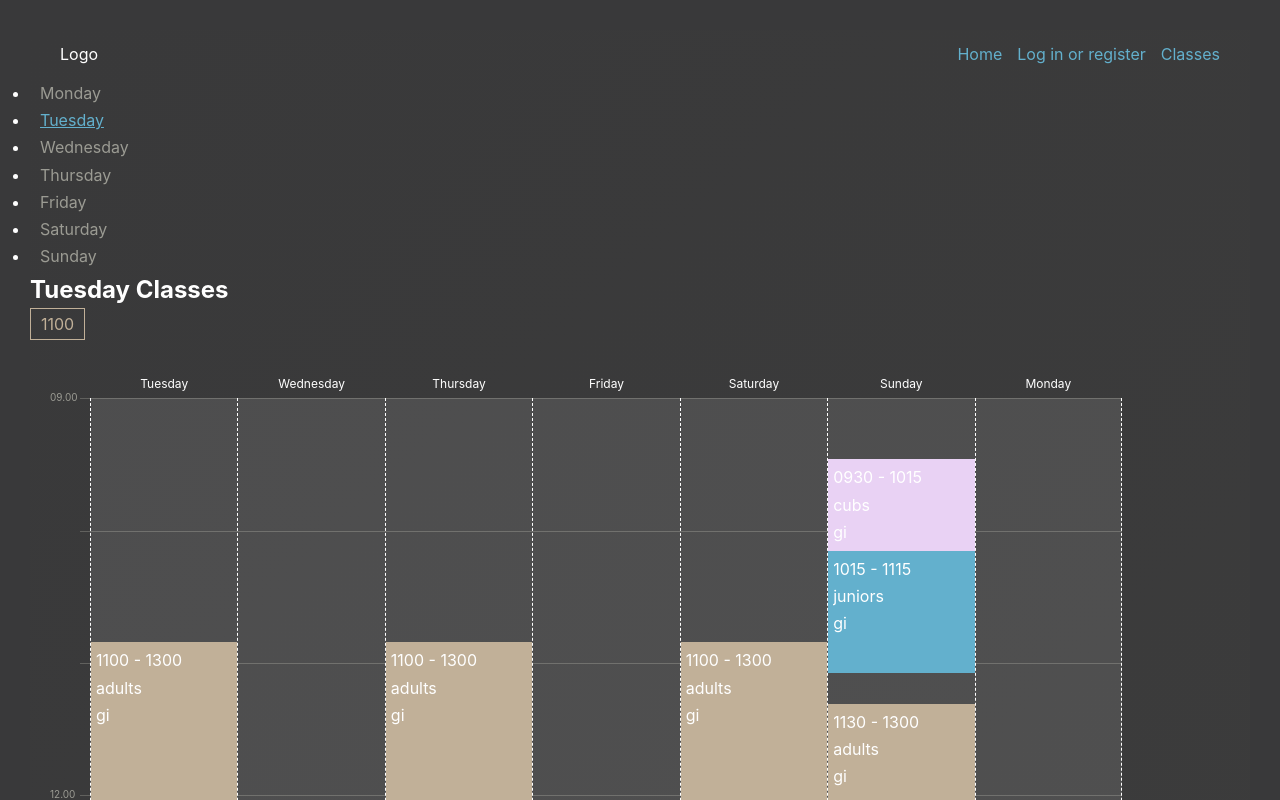
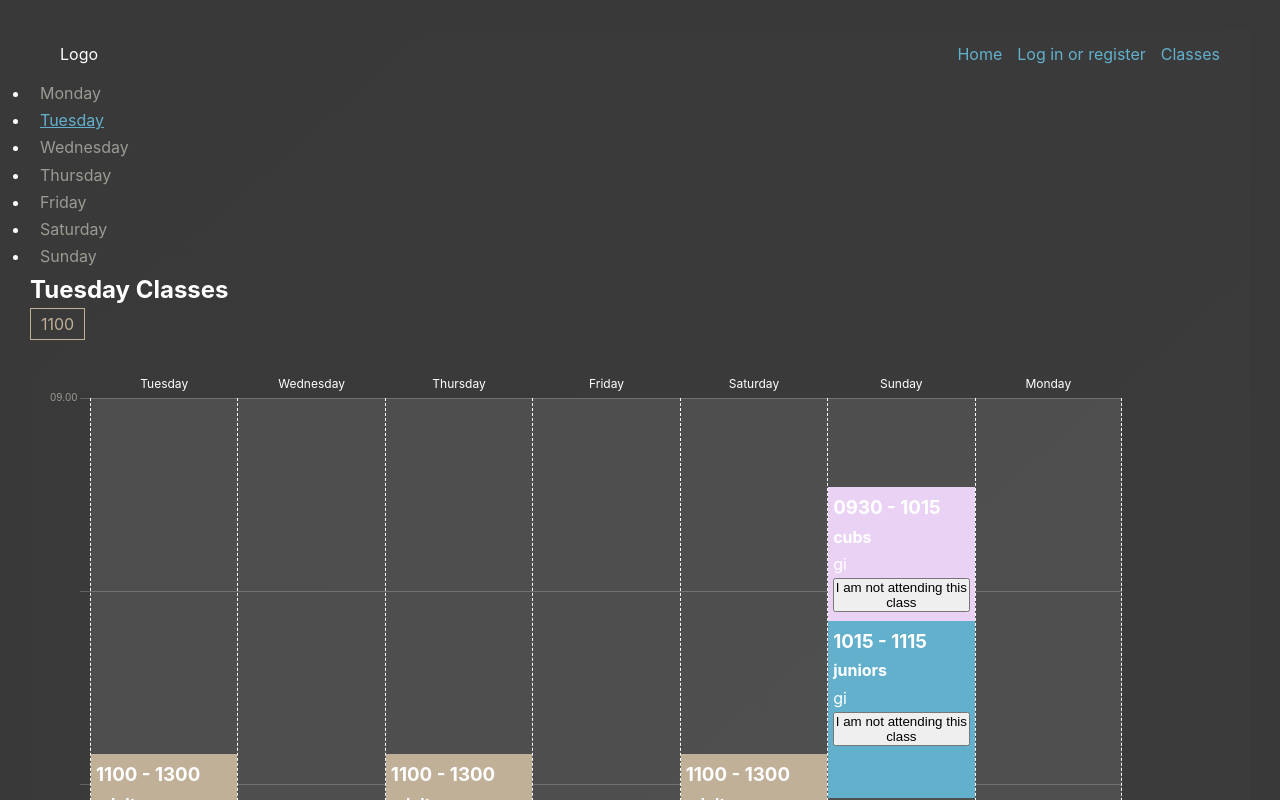
Before and after one commit to thebailers/membr-mngment, a React (Create React App) app: page /classes/tuesday in a window 1280 px wide. Shown: the top 800 px of the page. Built offline with nearby package versions, Linux system fonts and the light colour scheme; no server answers.

Commit message:
Attending/not attending class button/text

```diff
--- a/src/components/calendar/calendar-day-class/calendar-day-class.component.tsx
+++ b/src/components/calendar/calendar-day-class/calendar-day-class.component.tsx
@@ -1,3 +1,4 @@
+import { useState } from "react";
 import {
   getMinsCSSGridName,
   getHourCSSGridName,
@@ -9,6 +10,12 @@ export type CalendarDayClassProps = {
 };
 
 const CalendarDayClass = ({ c }: CalendarDayClassProps) => {
+  const [attending, setAttending] = useState<boolean>(false);
+
+  const toggleAttendingClass = () => {
+    setAttending(!attending);
+  };
+
   const getGridRowCSS = (start: string, end: string) => {
     const startHour = getHourCSSGridName(start.slice(0, 2));
     const startMinRow = getMinsCSSGridName(start.slice(2));
@@ -20,16 +27,18 @@ const CalendarDayClass = ({ c }: CalendarDayClassProps) => {
 
     return value;
   };
+
   return (
     <div
       key={c.id}
       className={`class class-${c.type} s${c.start}_e${c.end}`}
       style={{ gridRow: getGridRowCSS(c.start, c.end) }}
     >
-      <div>
+      <h3>
         {c.start} - {c.end}
-      </div>
-      <div>{c.type}</div>
+      </h3>
+      <h4>{c.type}</h4>
+
       {c.tags.length && (
         <ul>
           {c.tags.map((t, i) => (
@@ -37,6 +46,12 @@ const CalendarDayClass = ({ c }: CalendarDayClassProps) => {
           ))}
         </ul>
       )}
+
+      <button onClick={toggleAttendingClass}>
+        {attending
+          ? "I am attending this class"
+          : "I am not attending this class"}
+      </button>
     </div>
   );
 };
```
